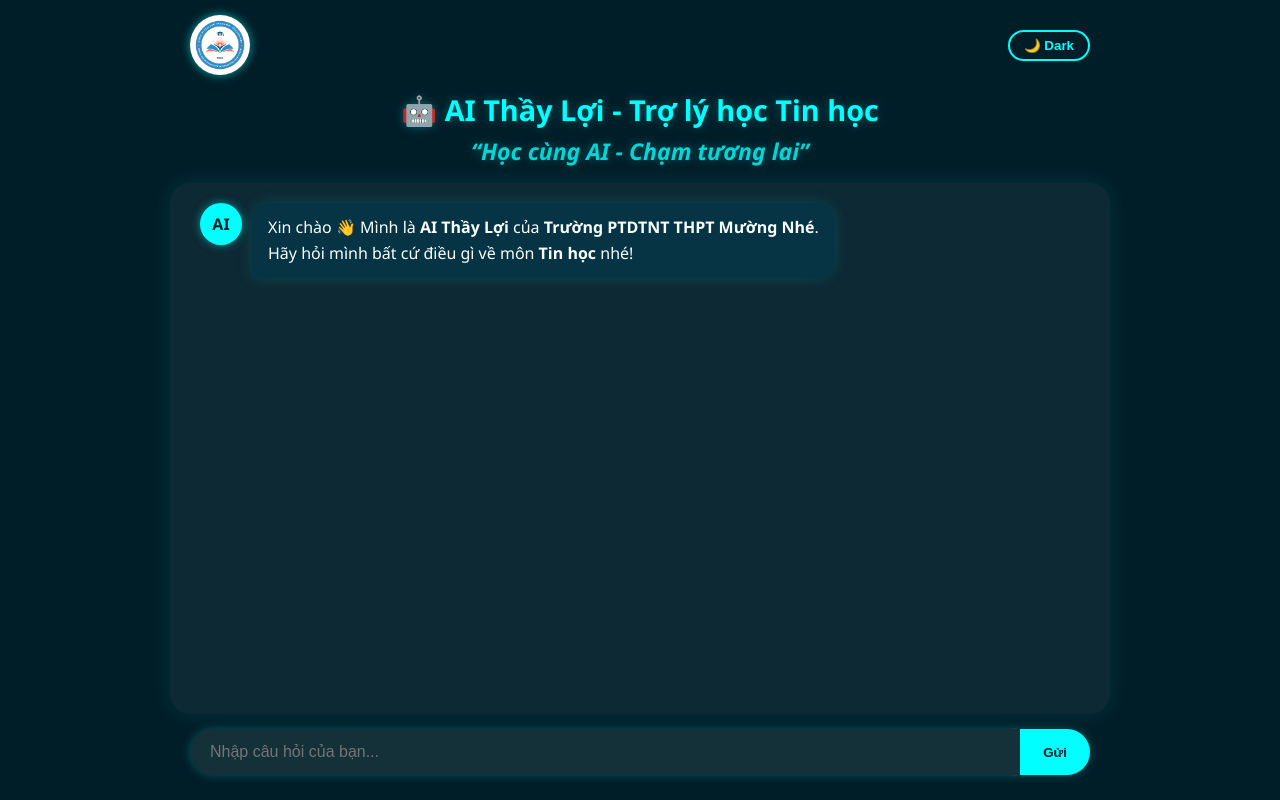
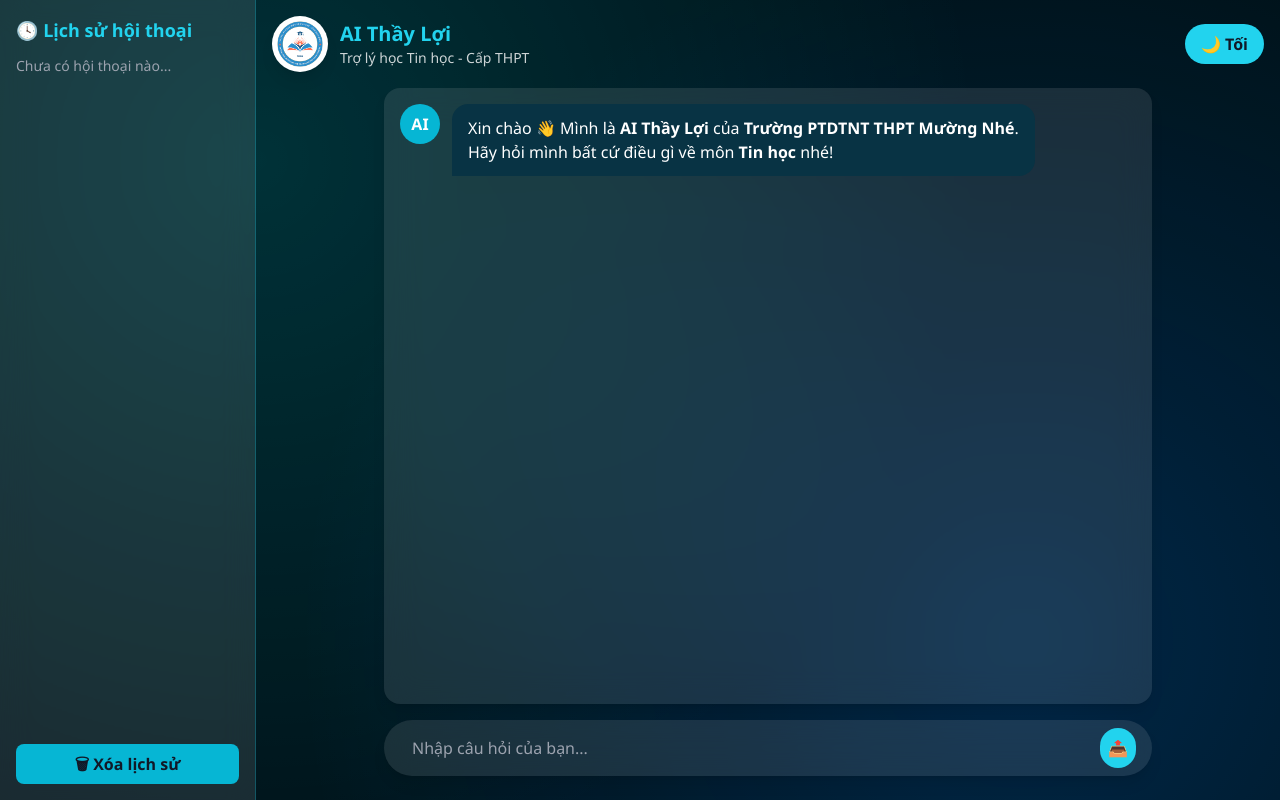
Before and after one commit to vanloi123/ai-thayloi, a Flask app: page / in a window 1280 px wide. Run offline with Flask 3, Linux system fonts and the light colour scheme; some libraries are stand-ins or nearby versions.

Commit message:
giao dien v8

```diff
--- a/templates/index.html
+++ b/templates/index.html
@@ -3,9 +3,10 @@
 <head>
   <meta charset="UTF-8" />
   <meta name="viewport" content="width=device-width, initial-scale=1.0" />
-<title>AI Thầy Lợi - Trợ lý học Tin học | Cấp Ba Mường Nhé</title>
+  <title>🤖 AI Thầy Lợi - Trợ lý Tin học</title>
 
-<!-- Markdown + Code Highlight -->
+  <!-- Tailwind + Markdown + Code highlight -->
+  <script src="https://cdn.tailwindcss.com"></script>
   <script src="https://cdn.jsdelivr.net/npm/marked/marked.min.js"></script>
   <link rel="stylesheet" href="https://cdn.jsdelivr.net/npm/prismjs/themes/prism-tomorrow.css">
   <script src="https://cdn.jsdelivr.net/npm/prismjs/prism.js"></script>
@@ -13,256 +14,167 @@
 
   <style>
     :root {
-  --cyan: #00ffff;
-  --cyan-light: #8efcff;
-  --dark-bg: #001e28;
-  --light-bg: #f3f8fa;
-  --text-dark: #001e28;
-  --text-light: #f9ffff;
-  --ai-bubble: #063444;
-  --user-bubble: #00ffff;
+      --main: #00ffff;
+      --dark-bg: #01131a;
     }
 
     body {
-  font-family: "Segoe UI", sans-serif;
+      font-family: 'Segoe UI', sans-serif;
       background: var(--dark-bg);
-  color: var(--text-light);
+      color: white;
       display: flex;
-  flex-direction: column;
-  align-items: center;
-  margin: 0;
-  min-height: 100dvh;
-  transition: 0.3s ease-in-out;
+      min-height: 100vh;
+      overflow: hidden;
+      transition: background 0.3s, color 0.3s;
     }
 
-header {
-  display: flex;
-  justify-content: space-between;
-  align-items: center;
-  width: 95%;
-  max-width: 900px;
-  padding: 15px 0;
+    /* Hiệu ứng nền */
+    body::before {
+      content: "";
+      position: fixed;
+      inset: 0;
+      background: radial-gradient(circle at 20% 20%, #00ffff22, transparent 60%),
+                  radial-gradient(circle at 80% 80%, #0077ff33, transparent 60%);
+      animation: gradientMove 15s infinite alternate;
+      z-index: -1;
+    }
+    @keyframes gradientMove {
+      0% { background-position: 0 0, 100% 100%; }
+      100% { background-position: 100% 0, 0 100%; }
     }
 
-#logo {
-  height: 60px;
-  border-radius: 50%;
-  box-shadow: 0 0 10px rgba(0,255,255,0.6);
-}
-
-#mode-btn {
-  background: none;
-  border: 2px solid var(--cyan);
-  border-radius: 50px;
-  color: var(--cyan);
-  font-weight: bold;
-  cursor: pointer;
-  padding: 6px 14px;
-  transition: 0.3s;
-}
-#mode-btn:hover { background: var(--cyan); color: var(--dark-bg); }
-
-h1 {
-  color: var(--cyan);
-  text-align: center;
-  font-size: clamp(1.3em, 3vw, 1.8em);
-  margin: 0;
-  text-shadow: 0 0 10px rgba(0,255,255,0.3);
-}
-
-#chat-box {
-  width: 95%;
-  max-width: 900px;
-  flex: 1;
-  margin-top: 15px;
-  padding: 20px;
-  border-radius: 20px;
-  background: rgba(255, 255, 255, 0.05);
-  box-shadow: 0 0 20px rgba(0, 255, 255, 0.1);
-  overflow-y: auto;
-  scroll-behavior: smooth;
-}
-
-/* Tin nhắn */
-.message { display: flex; margin-bottom: 12px; }
-.user { justify-content: flex-end; }
-.ai { justify-content: flex-start; }
-
-.avatar {
-  width: 42px;
-  height: 42px;
-  border-radius: 50%;
-  background: var(--cyan);
-  display: flex;
-  align-items: center;
-  justify-content: center;
-  color: var(--dark-bg);
-  font-weight: bold;
-  margin: 0 10px;
-  box-shadow: 0 0 8px rgba(0,255,255,0.5);
-}
-
-.bubble {
-  max-width: 75%;
-  padding: 12px 16px;
-  border-radius: 18px;
-  line-height: 1.6;
-  animation: fadeIn 0.3s ease;
-}
-
-.user .bubble {
-  background: var(--user-bubble);
-  color: var(--dark-bg);
-  border-bottom-right-radius: 0;
-  box-shadow: 0 0 12px rgba(0,255,255,0.3);
-}
-
-.ai .bubble {
-  background: var(--ai-bubble);
-  color: var(--text-light);
-  border-bottom-left-radius: 0;
-  box-shadow: 0 0 15px rgba(0,255,255,0.15);
-}
-
-/* Gõ 3 chấm */
+    /* Hiệu ứng gõ */
     .typing-indicator span {
       display: inline-block;
-  width: 8px; height: 8px;
+      width: 8px;
+      height: 8px;
       margin: 0 2px;
-  background: var(--cyan);
+      background-color: var(--main);
       border-radius: 50%;
-  opacity: 0.5;
-  animation: blink 1.4s infinite both;
+      animation: blink 1.3s infinite both;
     }
     .typing-indicator span:nth-child(2) { animation-delay: 0.2s; }
     .typing-indicator span:nth-child(3) { animation-delay: 0.4s; }
-
     @keyframes blink {
       0%, 80%, 100% { opacity: 0.3; transform: scale(1); }
       40% { opacity: 1; transform: scale(1.3); }
     }
 
-#input-area {
-  display: flex;
-  width: 95%;
-  max-width: 900px;
-  margin: 15px auto 25px;
-  border-radius: 50px;
-  background: rgba(255,255,255,0.08);
-  box-shadow: 0 0 10px rgba(0,255,255,0.25);
-  overflow: hidden;
+    /* Copy button */
+    .copy-btn {
+      position: absolute;
+      top: 5px;
+      right: 8px;
+      background: var(--main);
+      color: #01131a;
+      border: none;
+      padding: 3px 8px;
+      border-radius: 5px;
+      font-size: 0.8em;
+      cursor: pointer;
+      transition: 0.2s;
+    }
+    .copy-btn:hover { background: #00baba; }
+
+    /* Markdown */
+    .markdown h3 { color: var(--main); font-weight: 600; margin-top: 10px; }
+    .markdown p, .markdown li { margin-bottom: 8px; line-height: 1.6; }
+    .markdown pre {
+      background: #0a1f2e;
+      padding: 12px;
+      border-radius: 10px;
+      overflow-x: auto;
+      position: relative;
+      color: var(--main);
     }
 
-input {
-  flex: 1;
-  padding: 14px 20px;
-  border: none;
-  outline: none;
-  background: transparent;
-  color: var(--text-light);
-  font-size: 1em;
-}
-
-button#send-btn {
-  background: var(--cyan);
-  color: var(--dark-bg);
-  border: none;
-  width: 70px;
-  font-weight: bold;
-  cursor: pointer;
-  transition: 0.3s;
-}
-button#send-btn:hover { background: var(--cyan-light); }
-
-/* Markdown */
-.markdown pre {
-  background: #011a22;
-  border-radius: 12px;
-  padding: 10px;
-  overflow-x: auto;
-  position: relative;
-  margin: 10px 0;
-}
-.copy-btn {
-  position: absolute; top: 8px; right: 10px;
-  background: var(--cyan);
-  border: none;
-  border-radius: 6px;
-  padding: 3px 8px;
-  font-size: 0.8em;
-  cursor: pointer;
-}
-
-/* Light Mode */
-body.light { background: var(--light-bg); color: var(--text-dark); }
-body.light #chat-box { background: #ffffff; box-shadow: 0 0 20px rgba(0,0,0,0.05); }
-body.light .ai .bubble { background: #e0f7fa; color: var(--text-dark); }
-body.light .user .bubble { background: #00bcd4; color: #ffffff; }
-body.light input { color: var(--text-dark); }
-body.light #input-area { background: #ffffff; border: 1px solid #00bcd4; }
-body.light button#send-btn { background: #00bcd4; color: #fff; }
-
-/* Animation */
-@keyframes fadeIn { from {opacity:0;transform:translateY(10px);} to {opacity:1;transform:translateY(0);} }
-
-/* Responsive */
-@media (max-width:768px){
-  #chat-box{height:65vh;}
-  .bubble{max-width:85%;}
-}
-@media (max-width:480px){
-  #logo{height:45px;}
-  h1{font-size:1em;}
-  #input-area{margin-bottom:15px;}
+    /* Ẩn thanh lịch sử trên mobile */
+    @media (max-width: 768px) {
+      #history-panel { display: none; }
     }
   </style>
 </head>
 
 <body>
-<header>
-  <img id="logo" src="{{ url_for('static', filename='logo.png') }}" alt="Logo Trường Cấp Ba Mường Nhé">
-  <button id="mode-btn" onclick="toggleMode()">🌙 Dark</button>
+  <!-- Panel Lịch sử hội thoại -->
+  <aside id="history-panel" class="w-64 bg-white/10 backdrop-blur-lg border-r border-cyan-500/30 p-4 flex flex-col">
+    <h2 class="text-lg font-bold text-cyan-400 mb-3">🕓 Lịch sử hội thoại</h2>
+    <div id="history" class="flex-1 overflow-y-auto space-y-2">
+      <p class="text-gray-400 text-sm">Chưa có hội thoại nào...</p>
+    </div>
+    <button onclick="clearHistory()" class="mt-3 bg-cyan-500 hover:bg-cyan-400 text-gray-900 font-semibold py-2 rounded-lg">
+      🗑 Xóa lịch sử
+    </button>
+  </aside>
+
+  <!-- Khu vực chính -->
+  <div class="flex-1 flex flex-col items-center justify-between">
+    <!-- Header -->
+    <header class="w-full flex justify-between items-center p-4 max-w-5xl">
+      <div class="flex items-center gap-3">
+        <img src="{{ url_for('static', filename='logo.png') }}" class="w-14 h-14 rounded-full shadow-lg">
+        <div>
+          <h1 class="text-xl font-bold text-cyan-400">AI Thầy Lợi</h1>
+          <p class="text-sm opacity-80">Trợ lý học Tin học - Cấp THPT</p>
+        </div>
+      </div>
+      <button id="mode-btn" class="bg-cyan-400 text-gray-900 px-4 py-2 rounded-full font-semibold hover:bg-cyan-300">
+        🌙 Tối
+      </button>
     </header>
 
-<h1>🤖 AI Thầy Lợi - Trợ lý học Tin học<br>
-<i style="font-size:0.8em;color:#00ffffcc;">“Học cùng AI - Chạm tương lai”</i>
-</h1>
-
-<div id="chat-box">
-  <div class="message ai">
-    <div class="avatar">AI</div>
-    <div class="bubble markdown">
+    <!-- Chat Box -->
+    <main id="chat-box" class="w-full max-w-3xl flex-1 overflow-y-auto p-4 bg-white/10 backdrop-blur-lg rounded-2xl shadow-lg space-y-4">
+      <div class="flex items-start gap-3">
+        <div class="w-10 h-10 rounded-full flex items-center justify-center bg-cyan-500 font-bold">AI</div>
+        <div class="bg-[#083344] text-white px-4 py-3 rounded-2xl rounded-bl-none markdown">
           Xin chào 👋 Mình là <b>AI Thầy Lợi</b> của <b>Trường PTDTNT THPT Mường Nhé</b>.<br>
           Hãy hỏi mình bất cứ điều gì về môn <b>Tin học</b> nhé!
         </div>
       </div>
+    </main>
+
+    <!-- Input -->
+    <div class="w-full max-w-3xl flex items-center mt-4 mb-6 bg-white/10 backdrop-blur-lg rounded-full px-4 py-2 shadow-lg">
+      <input id="user-input" type="text" placeholder="Nhập câu hỏi của bạn..."
+             class="flex-1 bg-transparent text-white focus:outline-none px-3 py-2"
+             onkeypress="if(event.key==='Enter'){sendMessage();}">
+      <button onclick="sendMessage()" class="p-2 rounded-full bg-cyan-400 text-gray-900 hover:bg-cyan-300">
+        📤
+      </button>
     </div>
-
-<div id="input-area">
-  <input id="user-input" type="text" placeholder="Nhập câu hỏi của bạn..." onkeypress="if(event.key==='Enter'){sendMessage();}">
-  <button id="send-btn" onclick="sendMessage()">Gửi</button>
   </div>
 
   <script>
+    const chatBox = document.getElementById("chat-box");
+    const input = document.getElementById("user-input");
+    const historyDiv = document.getElementById("history");
+    let history = JSON.parse(localStorage.getItem("aiHistory") || "[]");
+
+    // Hiển thị lại lịch sử
+    updateHistory();
+
     async function sendMessage() {
-  const input = document.getElementById("user-input");
-  const chatBox = document.getElementById("chat-box");
       const message = input.value.trim();
-  if (message === "") return;
+      if (!message) return;
+      input.value = "";
+
+      addHistory(message);
 
       chatBox.innerHTML += `
-    <div class="message user">
-      <div class="bubble">${message}</div>
-      <div class="avatar">👩‍💻</div>
+        <div class="flex items-start justify-end gap-3">
+          <div class="bg-cyan-400 text-gray-900 px-4 py-3 rounded-2xl rounded-br-none max-w-[80%]">${message}</div>
+          <div class="w-10 h-10 rounded-full flex items-center justify-center bg-cyan-500 font-bold">👩‍💻</div>
         </div>`;
-  input.value = "";
       chatBox.scrollTop = chatBox.scrollHeight;
 
       const typing = document.createElement("div");
-  typing.className = "message ai";
+      typing.className = "flex items-start gap-3";
       typing.innerHTML = `
-    <div class="avatar">AI</div>
-    <div class="bubble"><div class="typing-indicator"><span></span><span></span><span></span></div></div>`;
+        <div class="w-10 h-10 rounded-full flex items-center justify-center bg-cyan-500 font-bold">AI</div>
+        <div class="bg-[#083344] px-4 py-3 rounded-2xl rounded-bl-none">
+          <div class="typing-indicator"><span></span><span></span><span></span></div>
+        </div>`;
       chatBox.appendChild(typing);
       chatBox.scrollTop = chatBox.scrollHeight;
 
@@ -275,22 +187,23 @@ async function sendMessage() {
         const data = await res.json();
         typing.remove();
 
-    const aiMessage = document.createElement("div");
-    aiMessage.className = "message ai";
-    aiMessage.innerHTML = `<div class="avatar">AI</div><div class="bubble markdown"></div>`;
-    chatBox.appendChild(aiMessage);
+        const aiBubble = document.createElement("div");
+        aiBubble.className = "flex items-start gap-3";
+        aiBubble.innerHTML = `
+          <div class="w-10 h-10 rounded-full flex items-center justify-center bg-cyan-500 font-bold">AI</div>
+          <div class="bg-[#083344] text-white px-4 py-3 rounded-2xl rounded-bl-none markdown"></div>`;
+        chatBox.appendChild(aiBubble);
         chatBox.scrollTop = chatBox.scrollHeight;
 
-    const bubble = aiMessage.querySelector(".bubble");
-    const text = marked.parse(data.reply);
+        const bubble = aiBubble.querySelector(".markdown");
+        const html = marked.parse(data.reply);
         let i = 0;
         function typeEffect() {
-      bubble.innerHTML = text.slice(0, i++);
+          bubble.innerHTML = html.slice(0, i++);
           Prism.highlightAll();
           chatBox.scrollTop = chatBox.scrollHeight;
-      if (i <= text.length) {
-        setTimeout(typeEffect, 8);
-      } else {
+          if (i <= html.length) setTimeout(typeEffect, 10);
+          else {
             addCopyButtons();
             speakWithGoogleTTS(data.reply);
           }
@@ -299,23 +212,41 @@ async function sendMessage() {
       } catch (err) {
         typing.remove();
         chatBox.innerHTML += `
-      <div class="message ai">
-        <div class="avatar">AI</div>
-        <div class="bubble" style="color:red;">❌ Lỗi: ${err}</div>
+          <div class="flex items-start gap-3 text-red-400">
+            <div class="w-10 h-10 rounded-full flex items-center justify-center bg-cyan-500 font-bold">AI</div>
+            <div class="px-4 py-3 bg-[#400] rounded-2xl">❌ Lỗi: ${err}</div>
           </div>`;
       }
     }
 
+    function addHistory(message) {
+      history.unshift({ message, time: new Date().toLocaleTimeString() });
+      if (history.length > 10) history.pop();
+      localStorage.setItem("aiHistory", JSON.stringify(history));
+      updateHistory();
+    }
+
+    function updateHistory() {
+      historyDiv.innerHTML = history.length
+        ? history.map(h => `<div class="bg-cyan-900/30 p-2 rounded-lg cursor-pointer hover:bg-cyan-800/40" onclick="loadMessage('${h.message}')">💬 ${h.message}</div>`).join("")
+        : `<p class="text-gray-400 text-sm">Chưa có hội thoại nào...</p>`;
+    }
+
+    function loadMessage(msg) {
+      input.value = msg;
+      input.focus();
+    }
+
+    function clearHistory() {
+      history = [];
+      localStorage.removeItem("aiHistory");
+      updateHistory();
+    }
+
     function speakWithGoogleTTS(text) {
-  const sentences = text.split(/(?<=[.!?])\s+/);
-  let i = 0;
-  function playNext() {
-    if (i >= sentences.length) return;
-    const audio = new Audio(`https://translate.google.com/translate_tts?ie=UTF-8&tl=vi&client=tw-ob&q=${encodeURIComponent(sentences[i++])}`);
-    audio.onended = playNext;
+      const encoded = encodeURIComponent(text);
+      const audio = new Audio(`https://translate.google.com/translate_tts?ie=UTF-8&tl=vi&client=tw-ob&q=${encoded}`);
       audio.play().catch(err => console.warn("Không thể phát âm thanh:", err));
-  }
-  playNext();
     }
 
     function addCopyButtons() {
@@ -333,12 +264,11 @@ function addCopyButtons() {
       });
     }
 
-function toggleMode() {
-  const body = document.body;
-  const btn = document.getElementById("mode-btn");
-  body.classList.toggle("light");
-  btn.textContent = body.classList.contains("light") ? "🌞 Light" : "🌙 Dark";
-}
+    document.getElementById("mode-btn").onclick = function() {
+      document.body.classList.toggle("bg-white");
+      document.body.classList.toggle("text-gray-900");
+      this.textContent = document.body.classList.contains("bg-white") ? "🌞 Sáng" : "🌙 Tối";
+    };
   </script>
 </body>
 </html>
```
Also changed, not shown: 1 other file. Lines whose indentation alone changed are shown as unchanged.
